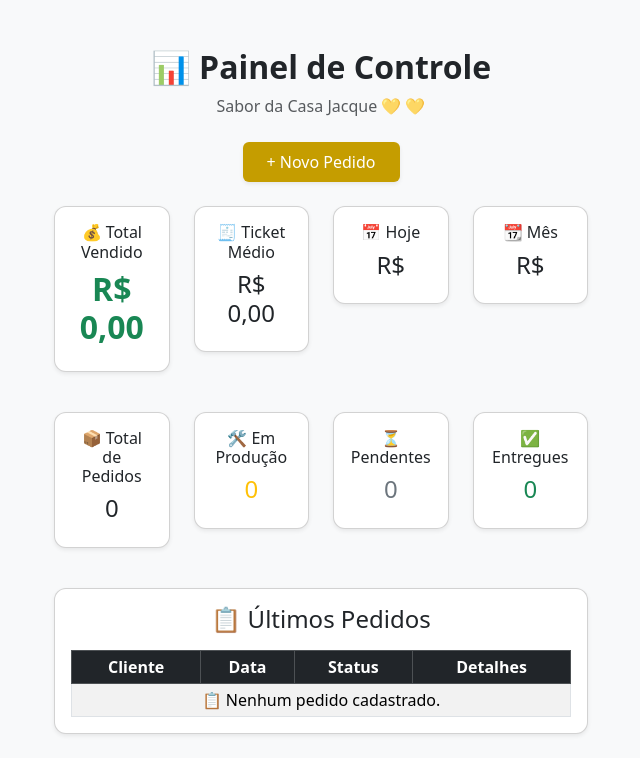
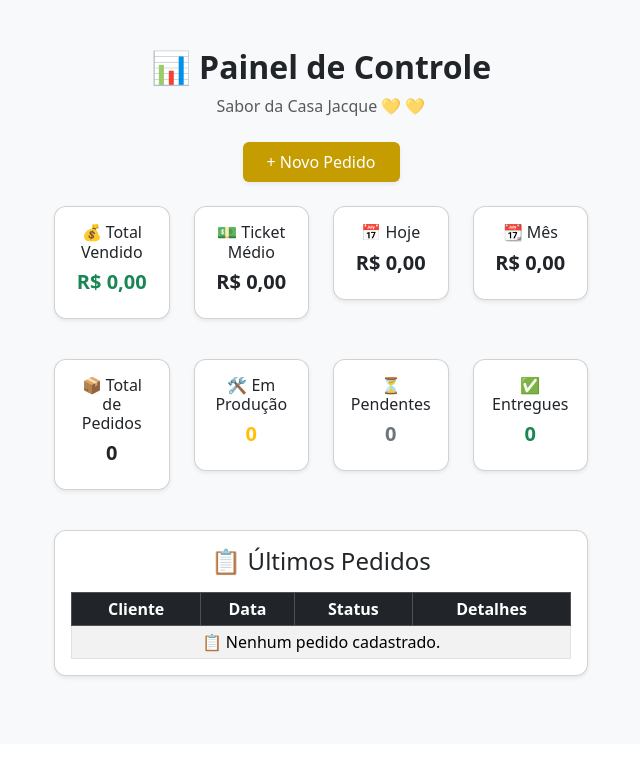
Before and after one commit to Dudacabo/projetoAppCasaJacque, a Django app: page / in a window 1280 px wide. Shown: the part 56-814 px from the top of the page, without its empty margins (319-959 px from the left). After the commit the page ends 735 px from the top, so only its background shows below. Run offline with Django 5.2, Linux system fonts and the light colour scheme; the visitor is signed in with stand-in values (Sample User, id 1); data that the repository does not hold is empty.

Commit message:
Melhoria visual na home

```diff
--- a/pedidos/templates/home.html
+++ b/pedidos/templates/home.html
@@ -14,6 +14,9 @@ HOME
 
     .card:hover {
         transform: translateY(-3px);
+    }
+    .row {
+        justify-content: center;
     }
 </style>
 
@@ -38,36 +41,36 @@ HOME
         <div class="col-md-3 mb-3">
             <div class="card shadow-sm p-3">
                 <h6>💰 Total Vendido</h6>
-                <h2 class="text-success fw-bold">
-                    R$ {{ total_vendido|floatformat:2 }}
-                </h2>
+                <h5 class="text-success fw-bold">
+                    R$ {{ total_vendido|default:0|floatformat:2 }}
+                </h5>
             </div>
         </div>
 
         <div class="col-md-3 mb-3">
             <div class="card shadow-sm p-3">
-                <h6>🧾 Ticket Médio</h6>
-                <h4>
-                    R$ {{ ticket_medio|floatformat:2 }}
-                </h4>
+                <h6>💵 Ticket Médio</h6>
+                <h5 class="fw-bold">
+                    R$ {{ ticket_medio|default:0|floatformat:2 }}
+                </h5>
             </div>
         </div>
 
         <div class="col-md-3 mb-3">
             <div class="card shadow-sm p-3">
                 <h6>📅 Hoje</h6>
-                <h4>
-                    R$ {{ total_hoje|floatformat:2 }}
-                </h4>
+                <h5 class="fw-bold">
+                    R$ {{ total_hoje|default:0|floatformat:2 }}
+                </h5>
             </div>
         </div>
 
         <div class="col-md-3 mb-3">
             <div class="card shadow-sm p-3">
                 <h6>📆 Mês</h6>
-                <h4>
-                    R$ {{ total_mes|floatformat:2 }}
-                </h4>
+                <h5 class="fw-bold">
+                    R$ {{ total_mes|default:0|floatformat:2 }}
+                </h5>
             </div>
         </div>
 
@@ -79,28 +82,28 @@ HOME
         <div class="col-md-3 mb-3">
             <div class="card shadow-sm p-3">
                 <h6>📦 Total de Pedidos</h6>
-                <h4>{{ total_pedidos }}</h4>
+                <h5 class="fw-bold">{{ total_pedidos }}</h5>
             </div>
         </div>
 
         <div class="col-md-3 mb-3">
             <div class="card shadow-sm p-3">
                 <h6>🛠️ Em Produção</h6>
-                <h4 class="text-warning">{{ pedidos_producao }}</h4>
+                <h5 class="text-warning fw-bold">{{ pedidos_producao }}</h5>
             </div>
         </div>
 
         <div class="col-md-3 mb-3">
             <div class="card shadow-sm p-3">
                 <h6>⏳ Pendentes</h6>
-                <h4 class="text-secondary">{{ pedidos_pendentes }}</h4>
+                <h5 class="text-secondary fw-bold">{{ pedidos_pendentes }}</h5>
             </div>
         </div>
 
         <div class="col-md-3 mb-3">
             <div class="card shadow-sm p-3">
                 <h6>✅ Entregues</h6>
-                <h4 class="text-success">{{ pedidos_entregues }}</h4>
+                <h5 class="text-success fw-bold">{{ pedidos_entregues }}</h5>
             </div>
         </div>
 
```
